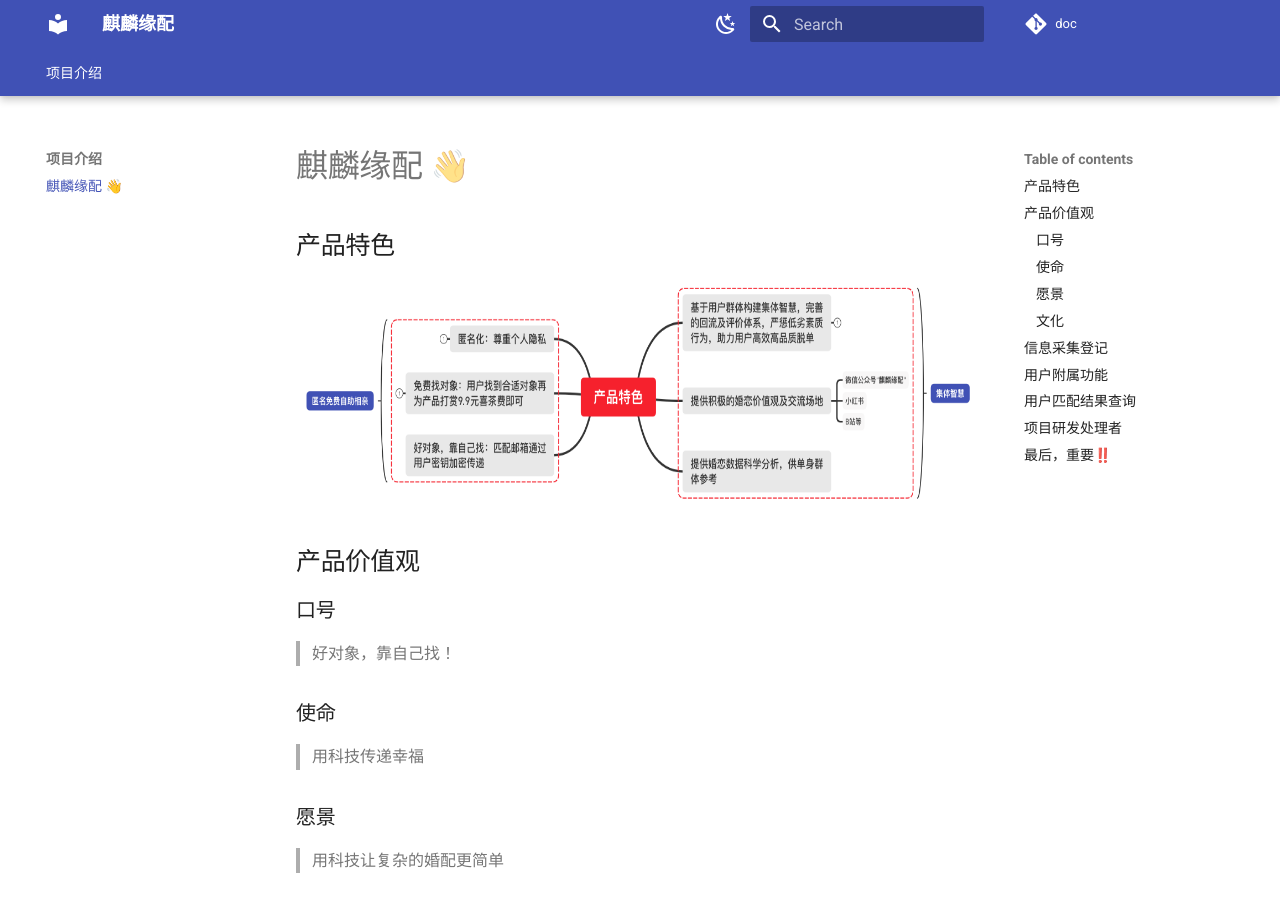
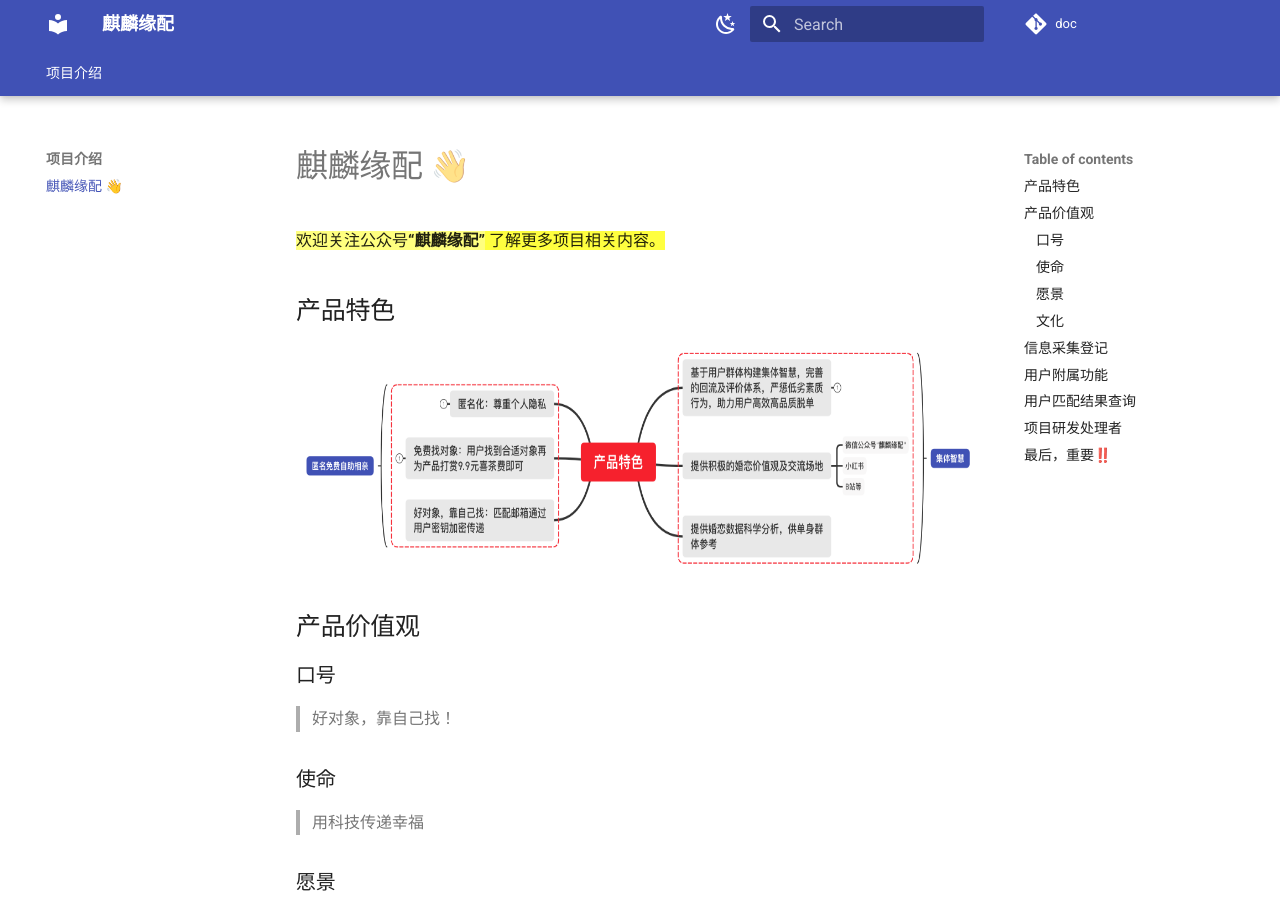
Before and after one commit to DesenHuang/qiLinWeb, an MkDocs documentation site: the page built from docs/home.md, in a window 1280 px wide and 900 px high. Built offline with MkDocs 1.6.1 and Material for MkDocs 9.7.7, drawn with Linux system fonts in a browser that asks for light colours; comment, search, counter and statistics services are not loaded.

Commit message:
网站优化

```diff
--- a/docs/home.md
+++ b/docs/home.md
@@ -1,4 +1,5 @@
 # 麒麟缘配 👋
+<mark>欢迎关注公众号**“麒麟缘配”**<mark> 了解更多项目相关内容。
 
 ## 产品特色
 ![Project Logo](./images/产品特色.png){: style="height:225px;width:auto;display:block;margin:0 auto"}
```
